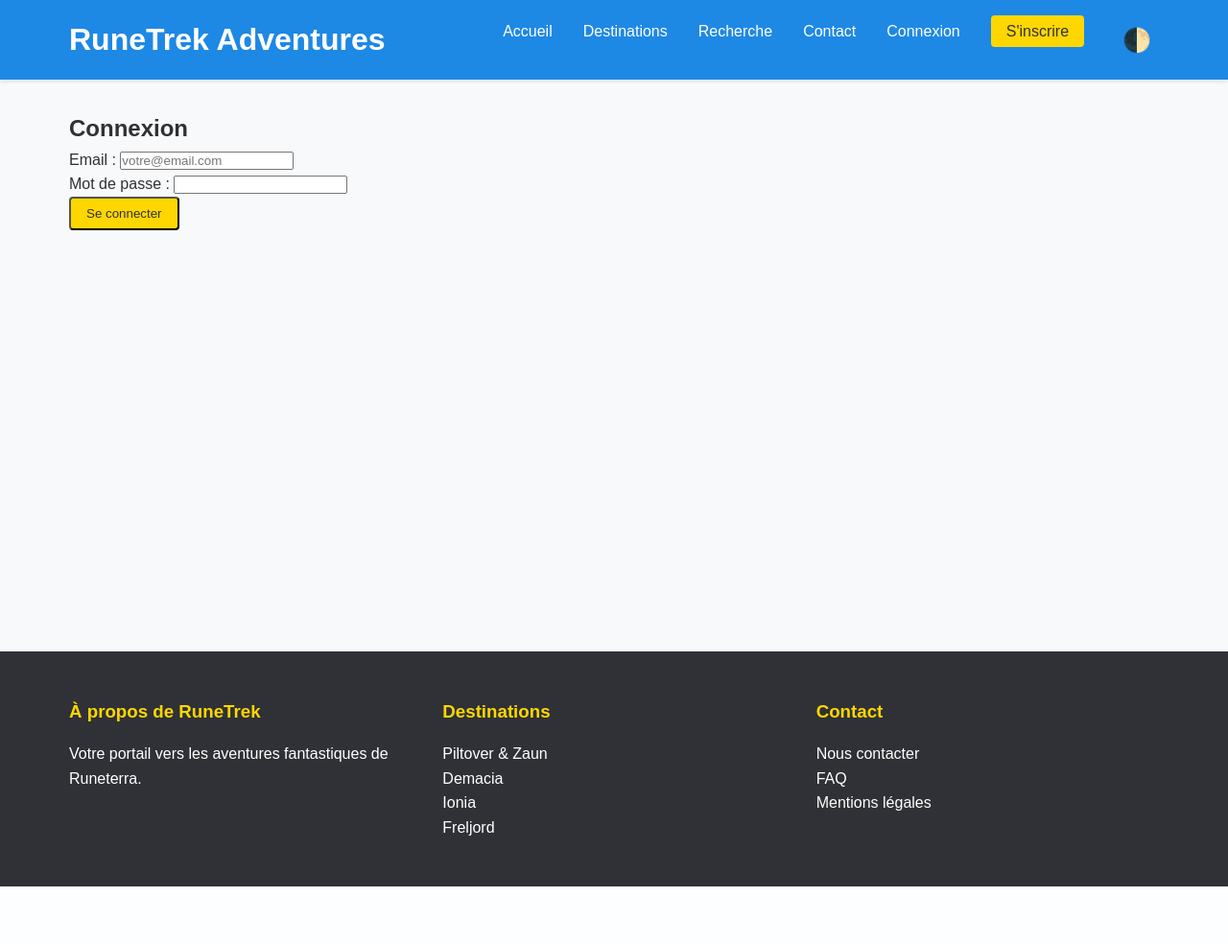
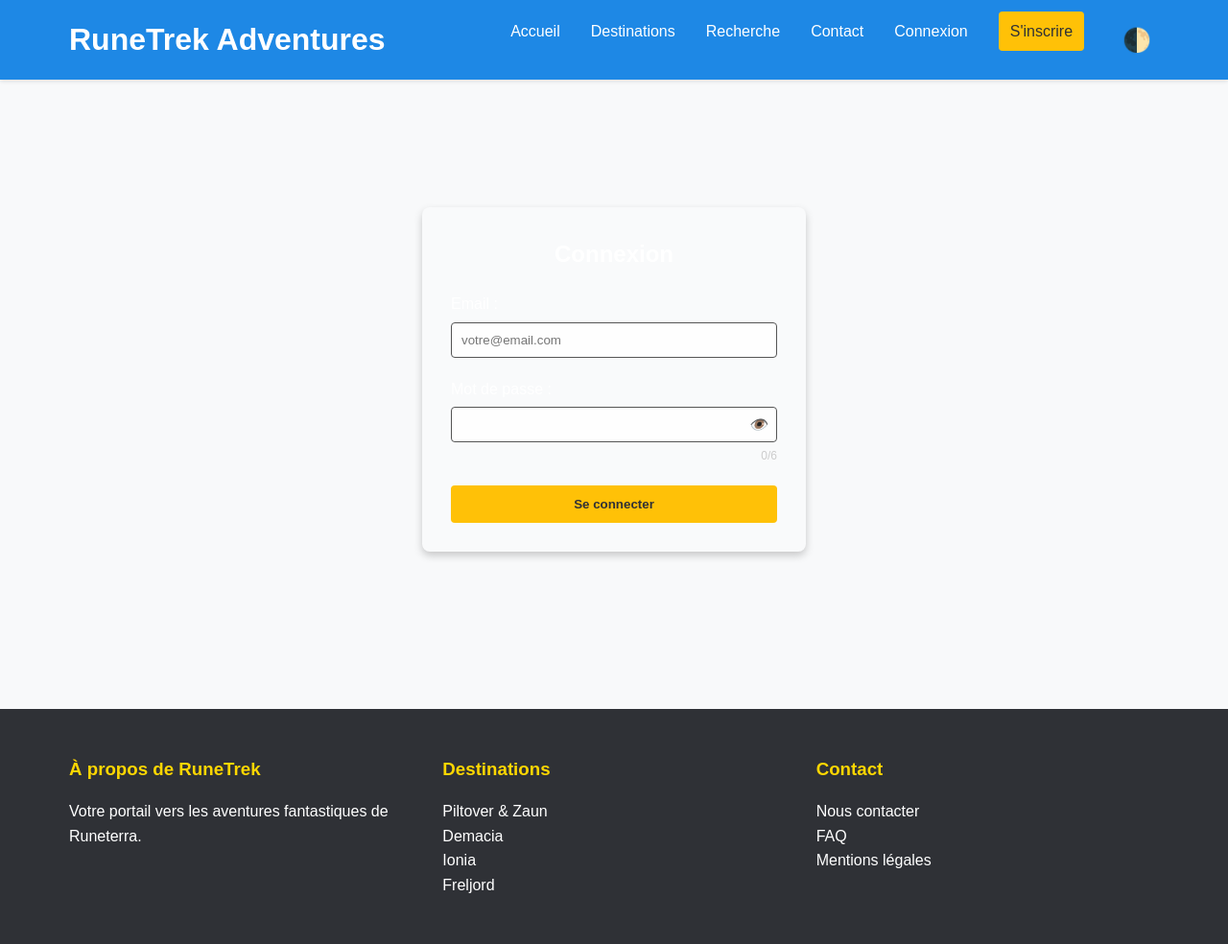
Before and after one commit to PsyCh0Ls/Projet-HTML, a PHP site: the page made by Phase 3-2/RuneTrek adventures/login.php in a window 1280 px wide. Shown: the whole page at 96% size. Before the commit the page ends 924 px from the top, so only its background shows below. Run offline with PHP 8.4, Linux system fonts and the light colour scheme.

Commit message:
Update login.php-C

```diff
--- a/Phase 3-2/RuneTrek adventures/login.php
+++ b/Phase 3-2/RuneTrek adventures/login.php
@@ -4,6 +4,7 @@ include 'includes/header.php';
 
 <main>
     <section class="login-section">
+        <div class="login-container">
             <h2>Connexion</h2>
             <form id="loginForm" action="login_process.php" method="POST" novalidate>
                 <div class="form-group">
@@ -13,22 +14,157 @@ include 'includes/header.php';
                 </div>
                 <div class="form-group">
                     <label for="password">Mot de passe :</label>
+                    <div class="password-container">
                         <input type="password" id="password" name="password" required minlength="6">
+                        <i id="togglePassword" class="toggle-password">👁️</i>
+                    </div>
                     <span id="passwordError" class="error"></span>
+                    <div id="passwordStrength" class="strength-meter">
+                        <span class="character-count">0/6</span>
+                    </div>
                 </div>
                 <button type="submit" class="cta-button">Se connecter</button>
             </form>
+        </div>
     </section>
 </main>
 
+<style>
+    .login-section {
+        display: flex;
+        justify-content: center;
+        align-items: center;
+        min-height: 70vh;
+        padding: 20px;
+        margin: 0 auto;
+        box-sizing: border-box;
+    }
+
+    .login-container {
+        background-color: rgba(255, 255, 255, 0.1);
+        border-radius: 8px;
+        padding: 30px;
+        box-shadow: 0 4px 8px rgba(0, 0, 0, 0.2);
+        width: 100%;
+        max-width: 400px;
+        margin: 0 auto;
+    }
+
+    .login-container h2 {
+        text-align: center;
+        margin-bottom: 20px;
+        color: #fff;
+    }
+
+    .form-group {
+        margin-bottom: 20px;
+    }
+
+    .form-group label {
+        display: block;
+        margin-bottom: 6px;
+        color: #fff;
+    }
+
+    .form-group input {
+        width: 100%;
+        padding: 10px;
+        border-radius: 4px;
+        border: 1px solid #555;
+        background-color: rgba(255, 255, 255, 0.8);
+        box-sizing: border-box;
+    }
+
+    .password-container {
+        position: relative;
+        display: flex;
+        align-items: center;
+    }
+
+    .toggle-password {
+        position: absolute;
+        right: 10px;
+        top: 50%;
+        transform: translateY(-50%);
+        cursor: pointer;
+        user-select: none;
+        color: #333;
+    }
+
+    .strength-meter {
+        margin-top: 5px;
+        font-size: 0.75em;
+        color: #ccc;
+        text-align: right;
+    }
+
+    .error {
+        color: #ff6b6b;
+        font-size: 0.85em;
+        display: block;
+        margin-top: 5px;
+    }
+
+    .cta-button {
+        width: 100%;
+        padding: 12px;
+        background-color: #FFC107;
+        border: none;
+        border-radius: 4px;
+        color: #333;
+        font-weight: bold;
+        cursor: pointer;
+        transition: background-color 0.3s;
+    }
+
+    .cta-button:hover {
+        background-color: #FFD54F;
+    }
+</style>
+
 <script>
-document.getElementById('loginForm').addEventListener('submit', function(event) {
+document.addEventListener('DOMContentLoaded', function() {
+    const loginForm = document.getElementById('loginForm');
+    const email = document.getElementById('email');
+    const emailError = document.getElementById('emailError');
+    const password = document.getElementById('password');
+    const passwordError = document.getElementById('passwordError');
+    const togglePassword = document.getElementById('togglePassword');
+    const characterCount = document.querySelector('.character-count');
+
+    // Fonction pour mettre à jour le compteur de caractères
+    function updateCharacterCount() {
+        const count = password.value.length;
+        characterCount.textContent = `${count}/6`;
+
+        if (count >= 6) {
+            characterCount.style.color = '#8BC34A'; // Vert si longueur suffisante
+        } else {
+            characterCount.style.color = '#ccc';
+        }
+    }
+
+    // Événement pour afficher/masquer le mot de passe
+    togglePassword.addEventListener('click', function() {
+        if (password.type === 'password') {
+            password.type = 'text';
+            togglePassword.textContent = '🔒';
+        } else {
+            password.type = 'password';
+            togglePassword.textContent = '👁️';
+        }
+    });
+
+    // Événement pour mettre à jour le compteur à chaque frappe
+    password.addEventListener('input', updateCharacterCount);
+
+    // Validation du formulaire
+    loginForm.addEventListener('submit', function(event) {
         let isValid = true;
 
         // Validation email
-    const email = document.getElementById('email');
-    const emailError = document.getElementById('emailError');
         const emailPattern = /^[^\s@]+@[^\s@]+\.[^\s@]+$/;
+
         if (!emailPattern.test(email.value)) {
             emailError.textContent = 'Veuillez entrer un email valide.';
             isValid = false;
@@ -37,8 +173,6 @@ document.getElementById('loginForm').addEventListener('submit', function(event)
         }
 
         // Validation mot de passe
-    const password = document.getElementById('password');
-    const passwordError = document.getElementById('passwordError');
         if (password.value.length < 6) {
             passwordError.textContent = 'Le mot de passe doit contenir au moins 6 caractères.';
             isValid = false;
@@ -50,6 +184,10 @@ document.getElementById('loginForm').addEventListener('submit', function(event)
             event.preventDefault();
         }
     });
+
+    // Initialiser le compteur
+    updateCharacterCount();
+});
 </script>
 
 <?php
```
Lines whose indentation alone changed are shown as unchanged.
